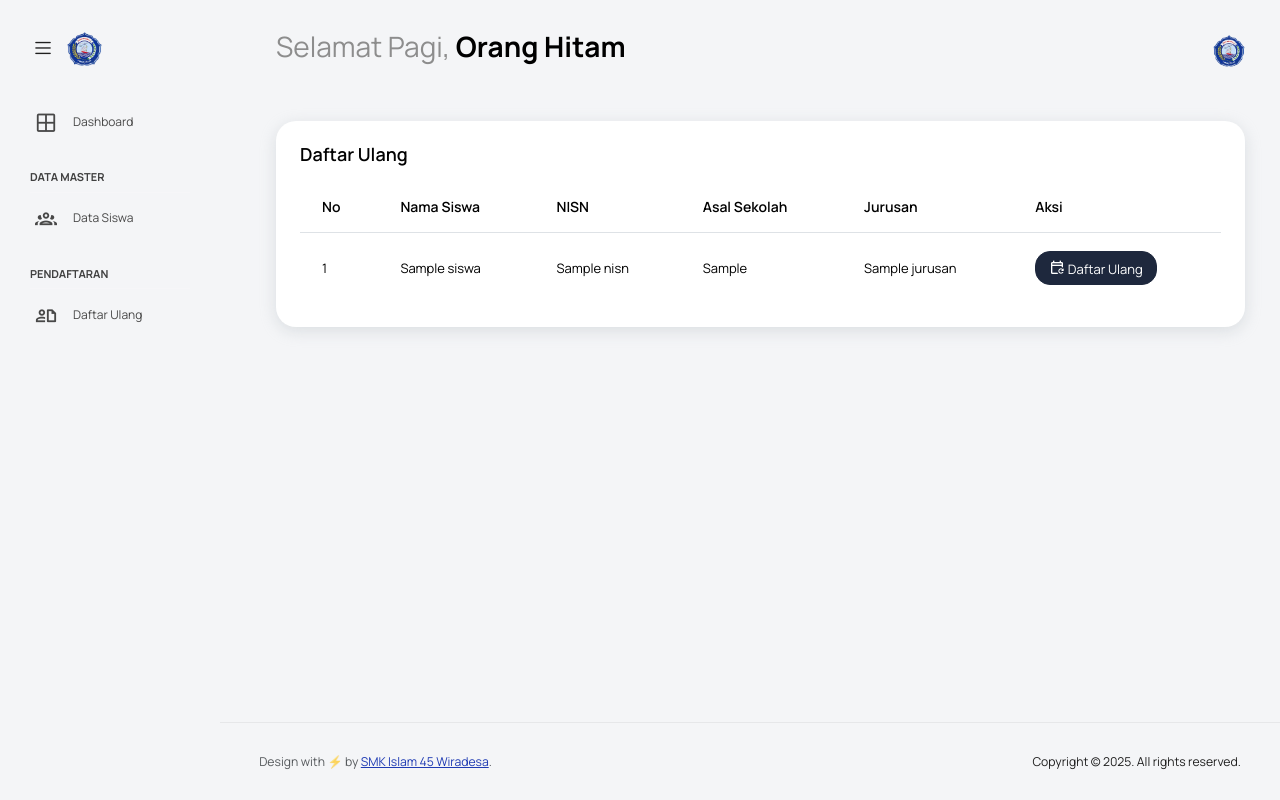
After one commit to rheatkhs/skipatma, a CodeIgniter 4 app: the page made by app/Views/admin/daftar_ulang.php in a window 1280 px wide. The commit adds this page. Run offline with PHP 8.4 and a stand-in for CodeIgniter, Linux system fonts and the light colour scheme; the template is opened without the code that fills it: most values are stand-ins (such as "Sample title", 1, 10 or a date in 2020); some libraries are stand-ins or nearby versions.

Commit message:
fix(admin): add support for daftar ulang feature

```diff
--- a/app/Config/Routes.php
+++ b/app/Config/Routes.php
@@ -11,5 +11,6 @@ $routes->post('/sendMessage', 'Siswa::sendMessage');
 $routes->post('/storePendaftaran', 'Siswa::storePendaftaran');
 $routes->get('/admin/dashboard', 'Admin::index');
 $routes->get('/admin/data_siswa', 'Admin::data_siswa');
+$routes->get('/admin/daftar_ulang', 'Admin::daftar_ulang');
 $routes->get('/admin/sign_in', 'Admin::sign_in');
 $routes->get('/admin/sign_out', 'Admin::sign_out');
--- /dev/null
+++ b/app/Views/admin/daftar_ulang.php
@@ -0,0 +1,43 @@
+<?= $this->extend('admin/layout/template') ?>
+<?= $this->section('content') ?>
+<div class="row">
+    <div class="col-md-12 grid-margin stretch-card">
+        <div class="card">
+            <div class="card-body">
+                <h4 class="card-title">Daftar Ulang</h4>
+                <div class="table-responsive">
+                    <table class="table table-hover" id="dataSiswa">
+                        <thead>
+                            <tr>
+                                <th>No</th>
+                                <th>Nama Siswa</th>
+                                <th>NISN</th>
+                                <th>Asal Sekolah</th>
+                                <th>Jurusan</th>
+                                <th>Aksi</th>
+                            </tr>
+                        </thead>
+                        <tbody>
+                            <?php
+                            $no = 1;
+                            foreach ($siswa as $s) : ?>
+                                <tr>
+                                    <td><?= $no++ ?></td>
+                                    <td><?= $s['nama'] ?></td>
+                                    <td><?= $s['nisn'] ?></td>
+                                    <td><?= $s['asal_sekolah'] ?></td>
+                                    <td><?= $s['jurusan'] ?></td>
+                                    <td>
+                                        <!-- <a href="/admin/data_siswa/<?= $s['id'] ?>" class="btn btn-primary btn-sm btn-rounded btn-icon"><i class="mdi mdi-eye"></i> Detail</a> -->
+                                        <a href="/admin/daftar_ulang/<?= $s['id'] ?>" class="btn btn-dark btn-sm btn-rounded btn-icon"><i class="mdi mdi-calendar-refresh-outline"></i> Daftar Ulang</a>
+                                    </td>
+                                </tr>
+                            <?php endforeach; ?>
+                        </tbody>
+                    </table>
+                </div>
+            </div>
+        </div>
+    </div>
+</div>
+<?= $this->endSection() ?>
--- a/app/Views/admin/layout/template.php
+++ b/app/Views/admin/layout/template.php
@@ -78,6 +78,14 @@
                             <i class="menu-arrow"></i>
                         </a>
                     </li>
+                    <li class="nav-item nav-category">Pendaftaran</li>
+                    <li class="nav-item">
+                        <a class="nav-link" href="<?= base_url('admin/daftar_ulang') ?>">
+                            <i class="menu-icon mdi mdi-account-file-outline"></i>
+                            <span class="menu-title">Daftar Ulang</span>
+                            <i class="menu-arrow"></i>
+                        </a>
+                    </li>
                 </ul>
             </nav>
             <!-- partial -->
```
Also changed, not shown: app/Controllers/Admin.php (+10 -0 lines), app/Views/admin/data_siswa.php (+8 -3 lines), 2 other files.
